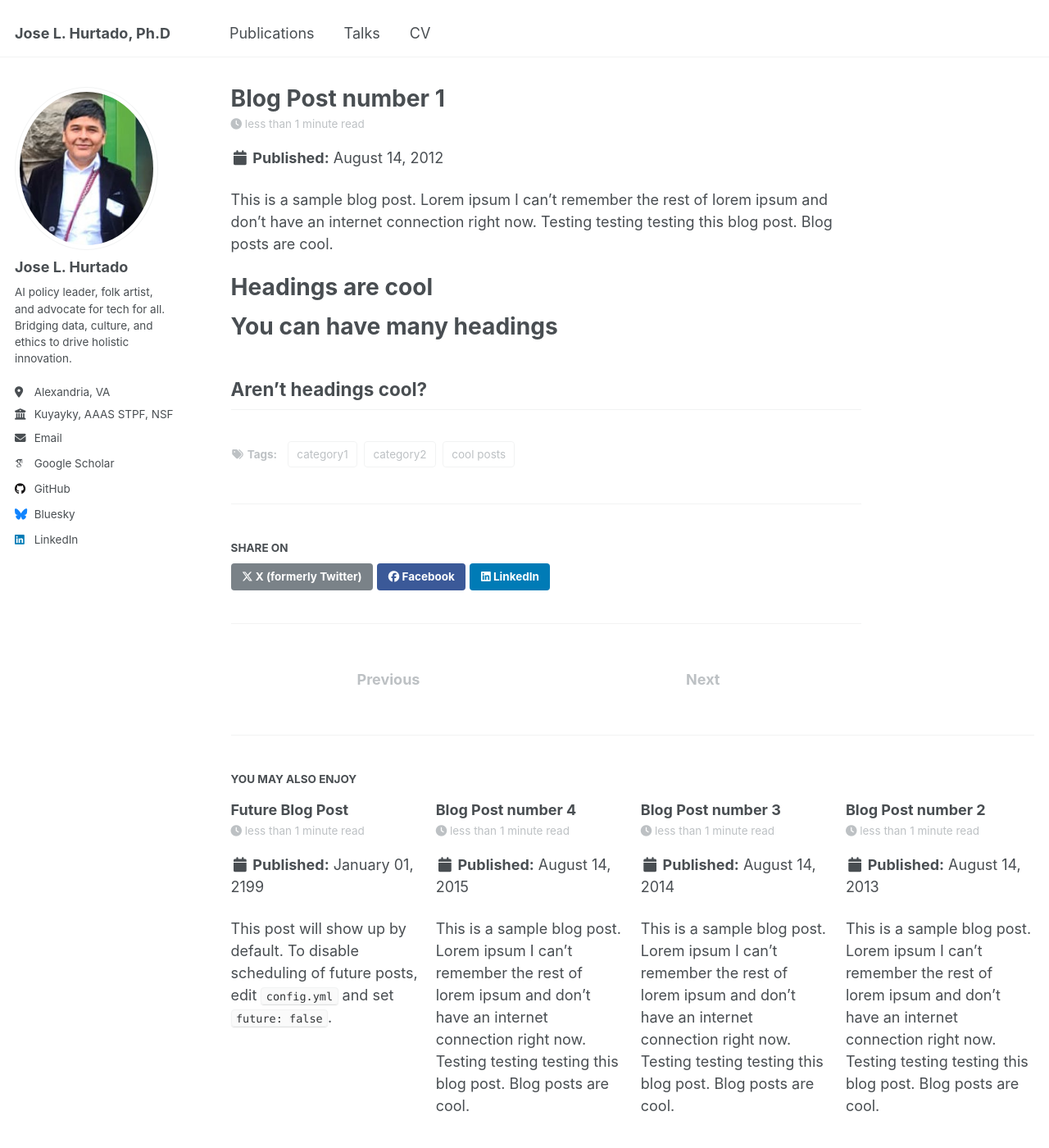
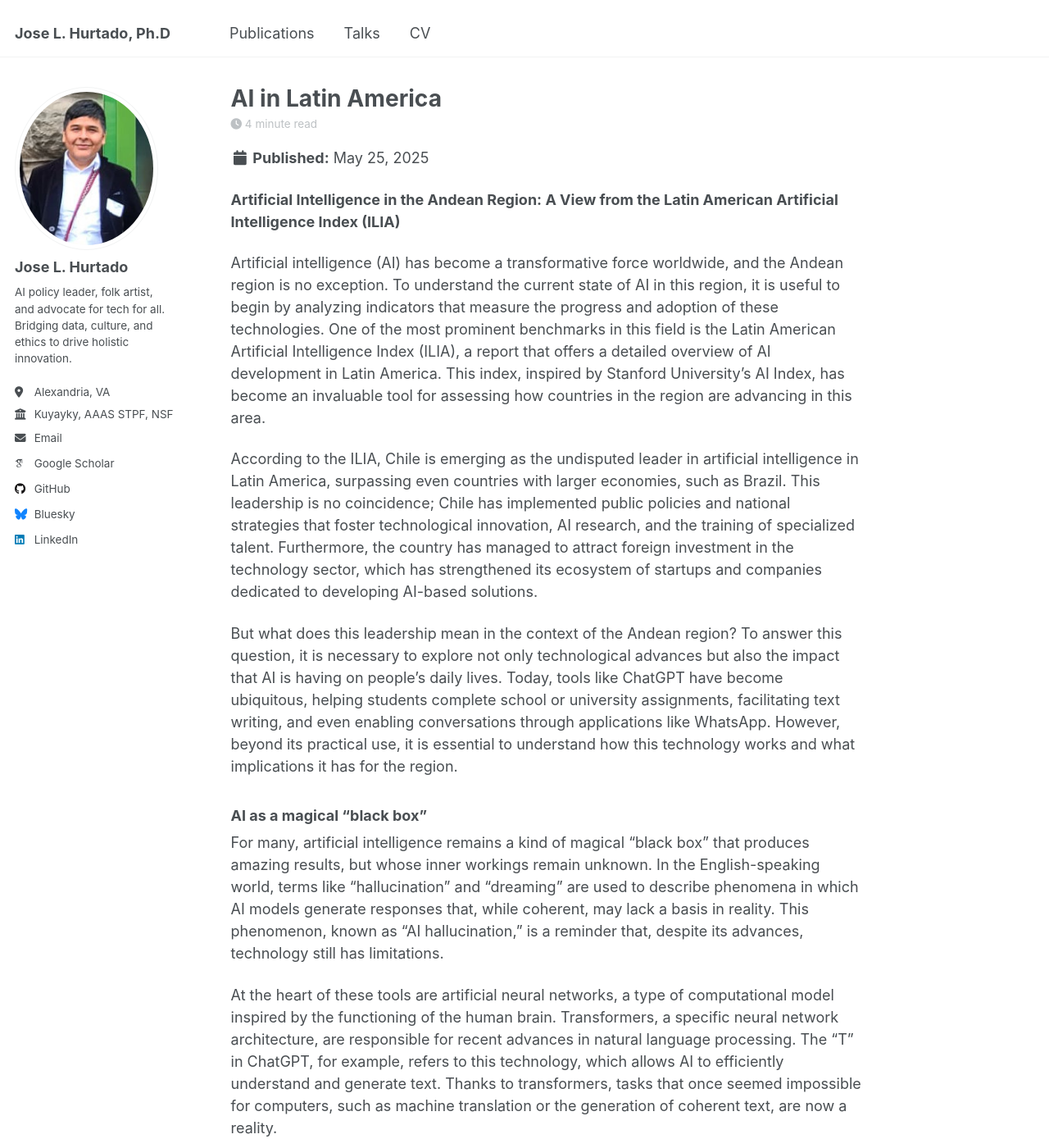
Before and after one commit to inkatown/inkatown.github.io, a Jekyll site: the page built from _posts/2012-08-14-blog-post-1.md, in a window 1280 px wide and 1400 px high. Shown: the whole window at 82% size. Built offline with Jekyll 4.4.1, drawn with Linux system fonts in a browser that asks for light colours; some web fonts are replaced; some of the changed text lies outside the part shown.

Commit message:
Update 2012-08-14-blog-post-1.md

```diff
--- a/_posts/2012-08-14-blog-post-1.md
+++ b/_posts/2012-08-14-blog-post-1.md
@@ -1,14 +1,37 @@
 ---
-title: 'Blog Post number 1'
-date: 2012-08-14
-permalink: /posts/2012/08/blog-post-1/
+title: 'AI in Latin America'
+date: 2025-05-25
+permalink: /posts/2025/05/AI-IN-LATIN-AMERICA/
 tags:
   - cool posts
   - category1
   - category2
 ---
 
-This is a sample blog post. Lorem ipsum I can't remember the rest of lorem ipsum and don't have an internet connection right now. Testing testing testing this blog post. Blog posts are cool.
+**Artificial Intelligence in the Andean Region: A View from the Latin American Artificial Intelligence Index (ILIA)**
+
+Artificial intelligence (AI) has become a transformative force worldwide, and the Andean region is no exception. To understand the current state of AI in this region, it is useful to begin by analyzing indicators that measure the progress and adoption of these technologies. One of the most prominent benchmarks in this field is the Latin American Artificial Intelligence Index (ILIA), a report that offers a detailed overview of AI development in Latin America. This index, inspired by Stanford University's AI Index, has become an invaluable tool for assessing how countries in the region are advancing in this area.
+
+According to the ILIA, Chile is emerging as the undisputed leader in artificial intelligence in Latin America, surpassing even countries with larger economies, such as Brazil. This leadership is no coincidence; Chile has implemented public policies and national strategies that foster technological innovation, AI research, and the training of specialized talent. Furthermore, the country has managed to attract foreign investment in the technology sector, which has strengthened its ecosystem of startups and companies dedicated to developing AI-based solutions.
+
+But what does this leadership mean in the context of the Andean region? To answer this question, it is necessary to explore not only technological advances but also the impact that AI is having on people's daily lives. Today, tools like ChatGPT have become ubiquitous, helping students complete school or university assignments, facilitating text writing, and even enabling conversations through applications like WhatsApp. However, beyond its practical use, it is essential to understand how this technology works and what implications it has for the region.
+
+### AI as a magical "black box"
+
+For many, artificial intelligence remains a kind of magical "black box" that produces amazing results, but whose inner workings remain unknown. In the English-speaking world, terms like "hallucination" and "dreaming" are used to describe phenomena in which AI models generate responses that, while coherent, may lack a basis in reality. This phenomenon, known as "AI hallucination," is a reminder that, despite its advances, technology still has limitations.
+
+At the heart of these tools are artificial neural networks, a type of computational model inspired by the functioning of the human brain. Transformers, a specific neural network architecture, are responsible for recent advances in natural language processing. The "T" in ChatGPT, for example, refers to this technology, which allows AI to efficiently understand and generate text. Thanks to transformers, tasks that once seemed impossible for computers, such as machine translation or the generation of coherent text, are now a reality.
+
+### The Cost of Artificial Intelligence
+
+However, the development and implementation of AI are not without challenges. One of the most critical aspects is the cost associated with the infrastructure needed to train and operate these models. Graphics processing units (GPUs), essential for training neural networks, are extremely expensive and consume large amounts of energy. This technological requirement has created a significant gap between large technology companies, which have the resources to invest in this infrastructure, and smaller players, who face considerable barriers to entry.
+
+Furthermore, the energy consumption of AI is an issue that cannot be ignored. A few years ago, it was estimated that a simple Google search consumed enough energy to keep a light bulb lit for a given period. In comparison, training an AI model requires an exponentially greater amount of energy. This high consumption not only has economic implications but also environmental ones, as the heat generated by the servers must be dissipated through cooling systems, which in turn require large amounts of water.
+
+### The Andean Region Facing the Challenges of AI
+
+In the Andean region, the challenges of artificial intelligence (AI) vary by country. Chile leads in adoption and development, while others face a lack of infrastructure, talent, and resources. However, this does not mean the region is lagging; there are opportunities to use AI strategically and sustainably.
+The Latin American AI Index (ILIA) focuses on sectors such as banking, but does not reflect their specific needs.
 
 Headings are cool
 ======
```
